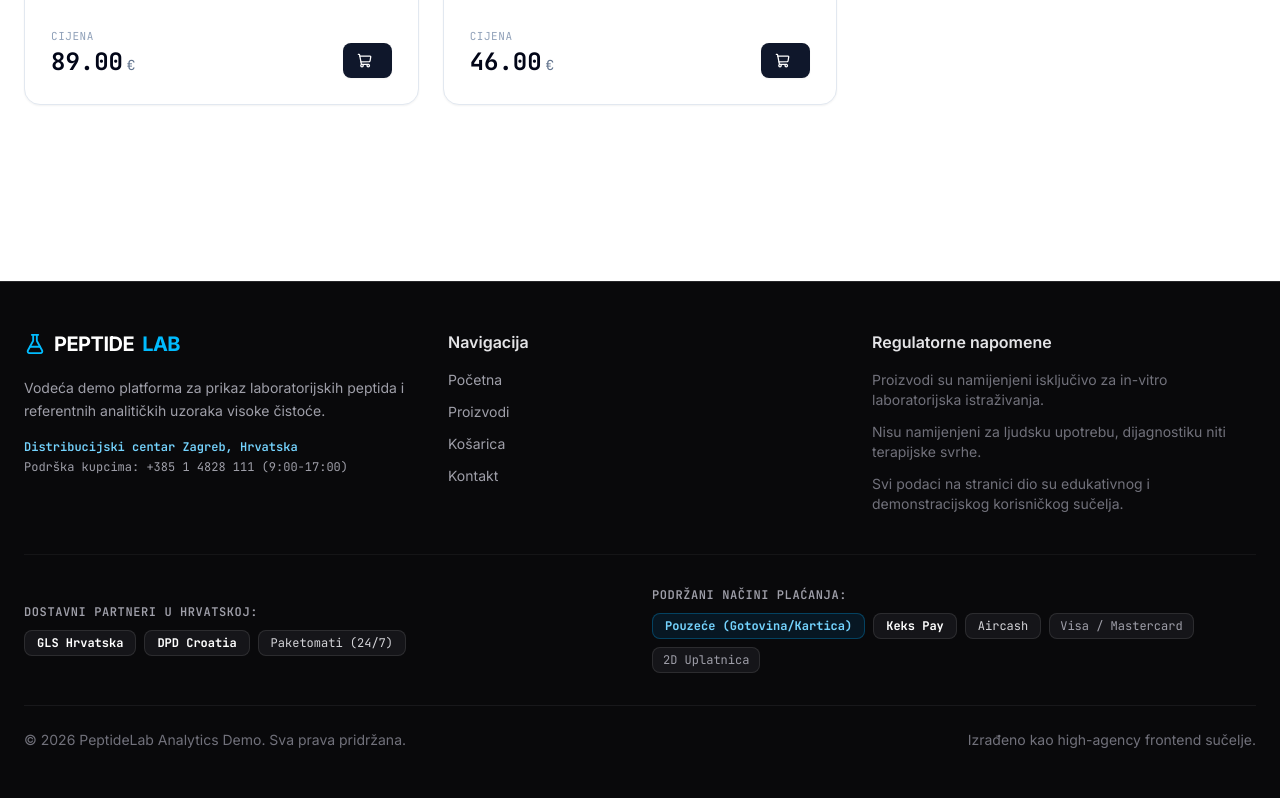
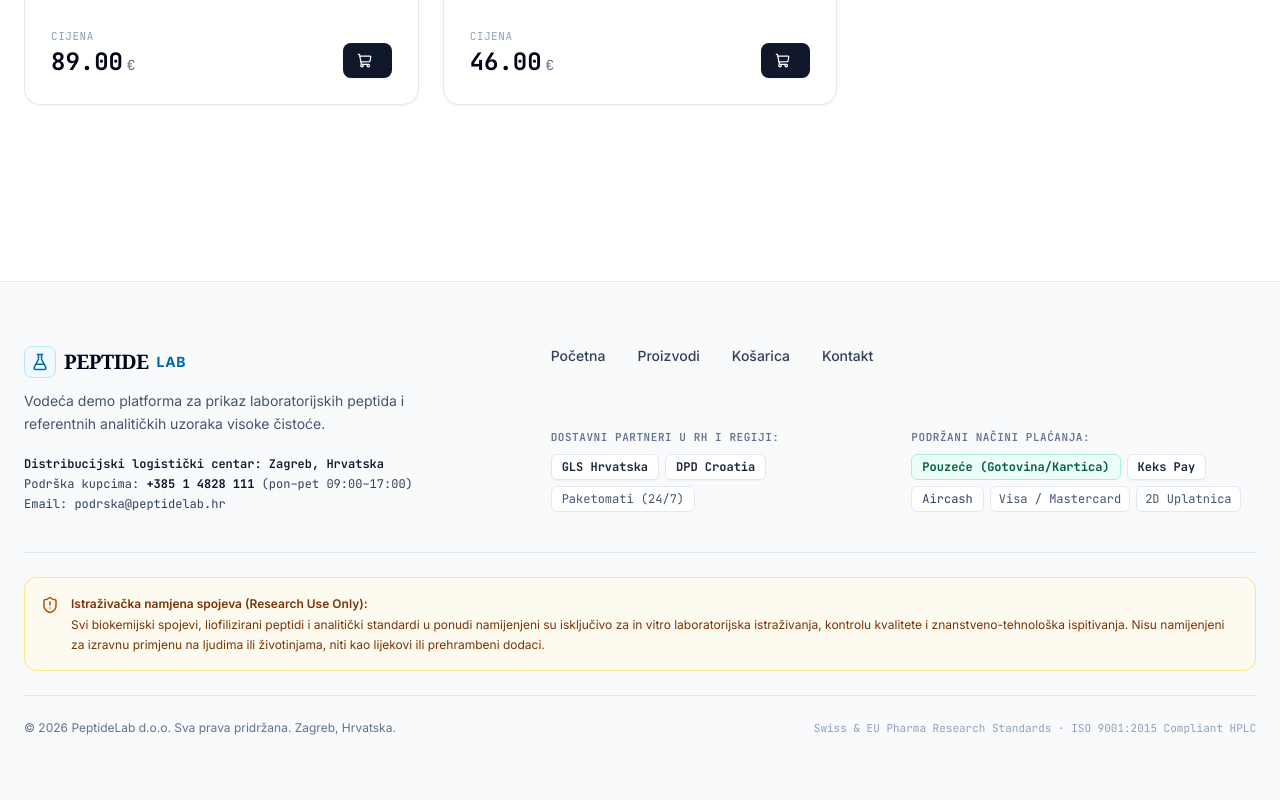
Before and after one commit to VrachoxWizard/peptids-shop, a React (Vite) app: page / in a window 1280 px wide. Shown: the part 3894-4694 px from the top of the page. Built offline with nearby package versions, Linux system fonts and the light colour scheme; a web font is replaced by a local one.

Commit message:
feat(layout): redesign Footer into Swiss Pharma dense colophon

```diff
--- a/src/components/layout/Footer.tsx
+++ b/src/components/layout/Footer.tsx
@@ -1,4 +1,4 @@
-import { FlaskConical } from "lucide-react";
+import { FlaskConical, ShieldAlert } from "lucide-react";
 import { Link } from "react-router-dom";
 import { useTranslation } from "../../i18n/useTranslation";
 
@@ -7,126 +7,114 @@ export default function Footer() {
   const currentYear = new Date().getFullYear();
 
   return (
-    <footer className="mt-16 sm:mt-24 border-t border-zinc-800 bg-zinc-950">
-      <div className="max-w-7xl mx-auto px-4 sm:px-6 py-10 sm:py-12">
-        <div className="grid gap-8 sm:gap-10 md:grid-cols-3">
-          {/* Brand */}
-          <div>
+    <footer className="mt-16 sm:mt-24 border-t border-slate-200 bg-slate-50 text-slate-600">
+      <div className="max-w-7xl mx-auto px-4 sm:px-6 py-12 sm:py-16">
+        {/* Top Colophon Block: Entity & Direct Contact */}
+        <div className="grid grid-cols-1 lg:grid-cols-12 gap-8 pb-10 border-b border-slate-200">
+          <div className="lg:col-span-5 space-y-3">
             <Link
               to="/"
-              className="inline-flex items-center gap-2 text-lg sm:text-xl font-bold tracking-tight text-white"
+              className="inline-flex items-center gap-2 text-xl font-serif font-bold tracking-tight text-slate-950"
             >
-              <FlaskConical size={22} className="text-sky-400" />
-              {t.nav.brand}
-              <span className="text-sky-400">{t.nav.brandHighlight}</span>
+              <div className="flex h-8 w-8 items-center justify-center rounded-lg border border-sky-200 bg-sky-50 text-sky-700">
+                <FlaskConical size={18} />
+              </div>
+              <span>{t.nav.brand}</span>
+              <span className="text-sky-700 font-sans font-extrabold text-sm uppercase tracking-wider">
+                {t.nav.brandHighlight}
+              </span>
             </Link>
 
-            <p className="mt-3 sm:mt-4 max-w-sm text-xs sm:text-sm leading-relaxed text-zinc-400">
+            <p className="text-xs sm:text-sm text-slate-600 leading-relaxed max-w-md">
               {t.footer.brandDesc}
             </p>
 
-            <div className="mt-4 text-xs text-zinc-400 space-y-1 font-mono">
-              <p className="text-sky-300 font-semibold">Distribucijski centar Zagreb, Hrvatska</p>
-              <p>Podrška kupcima: +385 1 4828 111 (9:00-17:00)</p>
+            <div className="pt-2 font-mono text-xs text-slate-700 space-y-1">
+              <p className="font-semibold text-slate-900">Distribucijski logistički centar: Zagreb, Hrvatska</p>
+              <p>Podrška kupcima: <strong className="text-slate-900">+385 1 4828 111</strong> (pon–pet 09:00–17:00)</p>
+              <p>Email: podrska@peptidelab.hr</p>
             </div>
           </div>
 
-          {/* Navigacija */}
-          <div>
-            <h3 className="font-semibold text-sm sm:text-base text-zinc-200">{t.footer.navTitle}</h3>
-
-            <div className="mt-3 sm:mt-4 flex flex-col gap-2.5 sm:gap-3 text-xs sm:text-sm">
-              <Link
-                to="/"
-                className="text-zinc-400 hover:text-sky-300 transition"
-              >
+          <div className="lg:col-span-7 flex flex-col justify-between space-y-6">
+            {/* Inline Navigation & Section Links */}
+            <div className="flex flex-wrap gap-x-8 gap-y-2 text-xs sm:text-sm font-medium">
+              <Link to="/" className="text-slate-700 hover:text-sky-800 transition">
                 {t.nav.home}
               </Link>
-
-              <Link
-                to="/proizvodi"
-                className="text-zinc-400 hover:text-sky-300 transition"
-              >
+              <Link to="/proizvodi" className="text-slate-700 hover:text-sky-800 transition">
                 {t.nav.products}
               </Link>
-
-              <Link
-                to="/kosarica"
-                className="text-zinc-400 hover:text-sky-300 transition"
-              >
+              <Link to="/kosarica" className="text-slate-700 hover:text-sky-800 transition">
                 {t.nav.cart}
               </Link>
-
-              <Link
-                to="/kontakt"
-                className="text-zinc-400 hover:text-sky-300 transition"
-              >
+              <Link to="/kontakt" className="text-slate-700 hover:text-sky-800 transition">
                 {t.nav.contact}
               </Link>
             </div>
-          </div>
-
-          {/* Informacije */}
-          <div>
-            <h3 className="font-semibold text-sm sm:text-base text-zinc-200">{t.footer.infoTitle}</h3>
-
-            <div className="mt-3 sm:mt-4 space-y-2.5 sm:space-y-3 text-xs sm:text-sm text-zinc-500">
-              <p>{t.footer.info1}</p>
-
-              <p>{t.footer.info2}</p>
-
-              <p>{t.footer.info3}</p>
-            </div>
-          </div>
-        </div>
 
             {/* Courier & Payment Badges */}
-        <div className="mt-10 pt-8 border-t border-white/5 grid grid-cols-1 md:grid-cols-2 gap-6 items-center">
+            <div className="grid grid-cols-1 sm:grid-cols-2 gap-4 pt-2">
               <div>
-            <span className="block text-xs font-mono font-semibold uppercase tracking-wider text-zinc-400 mb-2.5">
-              Dostavni partneri u Hrvatskoj:
+                <span className="block font-mono text-[11px] font-semibold uppercase tracking-wider text-slate-500 mb-2">
+                  Dostavni partneri u RH i regiji:
                 </span>
-            <div className="flex flex-wrap items-center gap-2 text-xs">
-              <span className="rounded-lg border border-white/10 bg-zinc-900/90 px-3 py-1 font-mono font-bold text-white">
+                <div className="flex flex-wrap items-center gap-1.5 text-xs font-mono">
+                  <span className="rounded-md border border-slate-200 bg-white px-2.5 py-1 font-bold text-slate-800 shadow-xs">
                     GLS Hrvatska
                   </span>
-              <span className="rounded-lg border border-white/10 bg-zinc-900/90 px-3 py-1 font-mono font-bold text-white">
+                  <span className="rounded-md border border-slate-200 bg-white px-2.5 py-1 font-bold text-slate-800 shadow-xs">
                     DPD Croatia
                   </span>
-              <span className="rounded-lg border border-white/10 bg-zinc-900/90 px-3 py-1 font-mono text-zinc-300">
+                  <span className="rounded-md border border-slate-200 bg-white px-2.5 py-1 text-slate-600">
                     Paketomati (24/7)
                   </span>
                 </div>
               </div>
 
               <div>
-            <span className="block text-xs font-mono font-semibold uppercase tracking-wider text-zinc-400 mb-2.5">
+                <span className="block font-mono text-[11px] font-semibold uppercase tracking-wider text-slate-500 mb-2">
                   Podržani načini plaćanja:
                 </span>
-            <div className="flex flex-wrap items-center gap-2 text-xs">
-              <span className="rounded-lg border border-sky-500/30 bg-sky-950/40 px-3 py-1 font-mono font-bold text-sky-300">
+                <div className="flex flex-wrap items-center gap-1.5 text-xs font-mono">
+                  <span className="rounded-md border border-emerald-200 bg-emerald-50 px-2.5 py-1 font-bold text-emerald-800">
                     Pouzeće (Gotovina/Kartica)
                   </span>
-              <span className="rounded-lg border border-white/10 bg-zinc-900/90 px-3 py-1 font-mono font-bold text-white">
+                  <span className="rounded-md border border-slate-200 bg-white px-2.5 py-1 font-bold text-slate-800 shadow-xs">
                     Keks Pay
                   </span>
-              <span className="rounded-lg border border-white/10 bg-zinc-900/90 px-3 py-1 font-mono text-zinc-300">
+                  <span className="rounded-md border border-slate-200 bg-white px-2.5 py-1 text-slate-700">
                     Aircash
                   </span>
-              <span className="rounded-lg border border-white/10 bg-zinc-900/90 px-2.5 py-1 font-mono text-zinc-400">
+                  <span className="rounded-md border border-slate-200 bg-white px-2 py-1 text-slate-600">
                     Visa / Mastercard
                   </span>
-              <span className="rounded-lg border border-white/10 bg-zinc-900/90 px-2.5 py-1 font-mono text-zinc-400">
+                  <span className="rounded-md border border-slate-200 bg-white px-2 py-1 text-slate-600">
                     2D Uplatnica
                   </span>
                 </div>
               </div>
             </div>
+          </div>
+        </div>
 
-        <div className="mt-8 flex flex-col gap-3 border-t border-zinc-900 pt-6 text-xs sm:text-sm text-zinc-500 sm:flex-row sm:items-center sm:justify-between">
-          <p>© {currentYear} {t.footer.copyright}</p>
+        {/* Mandatory Research Notice / Disclaimer */}
+        <div className="py-6 border-b border-slate-200">
+          <div className="flex items-start gap-3 rounded-xl border border-amber-200 bg-amber-50/70 p-4 text-xs text-amber-900 leading-relaxed">
+            <ShieldAlert size={18} className="text-amber-700 shrink-0 mt-0.5" />
+            <div>
+              <strong className="font-semibold block mb-0.5">Istraživačka namjena spojeva (Research Use Only):</strong>
+              Svi biokemijski spojevi, liofilizirani peptidi i analitički standardi u ponudi namijenjeni su isključivo za in vitro laboratorijska istraživanja, kontrolu kvalitete i znanstveno-tehnološka ispitivanja. Nisu namijenjeni za izravnu primjenu na ljudima ili životinjama, niti kao lijekovi ili prehrambeni dodaci.
+            </div>
+          </div>
+        </div>
 
-          <p>{t.footer.builtAs}</p>
+        {/* Bottom Colophon Bar */}
+        <div className="pt-6 flex flex-col sm:flex-row sm:items-center sm:justify-between gap-3 text-xs text-slate-500">
+          <p>© {currentYear} PeptideLab d.o.o. Sva prava pridržana. Zagreb, Hrvatska.</p>
+          <p className="font-mono text-[11px] text-slate-400">
+            Swiss & EU Pharma Research Standards · ISO 9001:2015 Compliant HPLC
+          </p>
         </div>
       </div>
     </footer>
```
Lines whose indentation alone changed are shown as unchanged.
